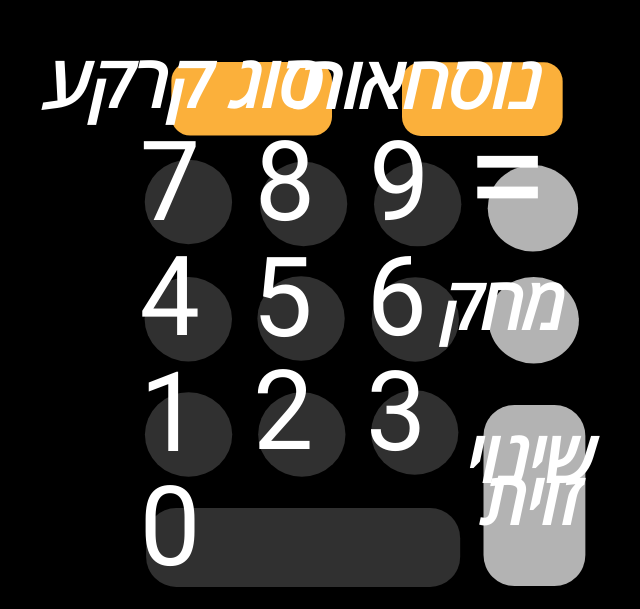
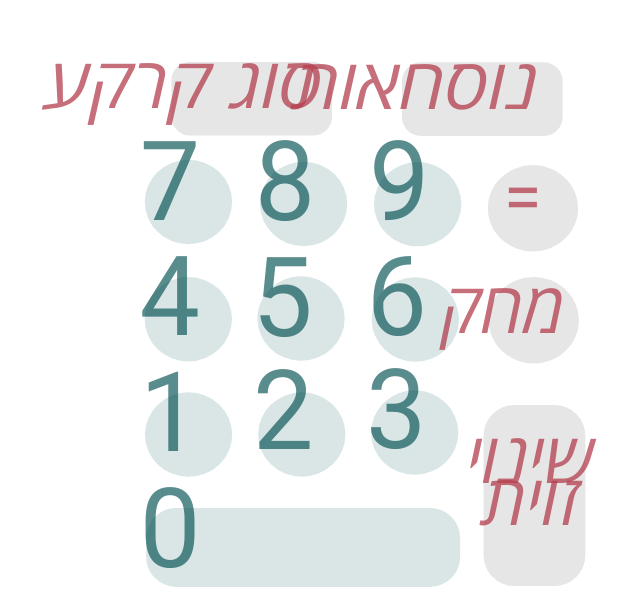
Before and after one commit to madortill/RescueCalculator, a Vue app: page / in a window 1280 px wide. Shown: the part 191-800 px from the top of the page, without its empty margins (273-913 px from the left). Built offline with nearby package versions, Linux system fonts and the light colour scheme.

Commit message:
light mode

```diff
--- a/src/components/Calculator2SVG.vue
+++ b/src/components/Calculator2SVG.vue
@@ -62,10 +62,6 @@
             <text class="cls-2" text-anchor="middle" x="380" y="635">שינוי</text>
             <text class="cls-2" text-anchor="middle" x="380" y="675">זוית</text>
         </g>
-        <!-- <text class="cls-2" transform="translate(350.9 635.54) scale(1.12 1)">
-          <tspan x="59" y="0">שינוי</tspan>
-          <tspan x="50" y="47">זוית</tspan>
-        </text> -->
         <rect class="cls-6" x="299.8" y="197.75" width="69.41" height="151.42" rx="17.78" ry="17.78" transform="translate(61.05 607.96) rotate(-90)" />
         <text class="cls-2" transform="translate(281.08 282.75) scale(1.06 1)">
           <tspan x="103" y="0">נוסחאות</tspan>
--- /dev/null
+++ b/src/components/CalculatorLightSVG.vue
@@ -0,0 +1,105 @@
+<template>
+    <svg xmlns="http://www.w3.org/2000/svg" viewBox="0 0 451.62 754">
+      <defs></defs>
+      <g id="Layer_1" data-name="Layer 1">
+        <rect class="cls-3" width="451.62" height="754"/>
+      </g>
+      <g id="Layer_3" data-name="Layer 3">
+        <ellipse class="cls-5" cx="164.37" cy="589.51" rx="41.16" ry="39.8"/>
+        <text class="cls-4" transform="translate(152.14 601.49) scale(.97 1)">
+            <tspan x="24" y="2">2</tspan>
+        </text>
+        <ellipse class="cls-5" cx="163.65" cy="480.23" rx="41.16" ry="39.8"/>
+        <text class="cls-4" transform="translate(151.42 497.16) scale(.97 1)">
+            <tspan x="24" y="0">5</tspan>
+        </text>
+        <ellipse class="cls-5" cx="166.02" cy="372.21" rx="41.16" ry="39.8"/>
+        <text class="cls-4" transform="translate(153.79 387.4) scale(.97 1)">
+            <tspan x="24" y="0">8</tspan>
+        </text>
+        <ellipse class="cls-5" cx="57.64" cy="589.63" rx="41.16" ry="39.8"/>
+        <text class="cls-4" transform="translate(45.41 602.7) scale(.97 1)">
+            <tspan x="24" y="2">1</tspan>
+        </text>
+        <ellipse class="cls-5" cx="57.38" cy="480.83" rx="41.16" ry="39.8"/>
+        <text class="cls-4" transform="translate(45.15 495.63) scale(.97 1)">
+            <tspan x="24" y="0">4</tspan>
+        </text>
+        <ellipse class="cls-5" cx="57.51" cy="370.38" rx="41.16" ry="39.8"/>
+        <text class="cls-4" transform="translate(45.28 387.26) scale(.97 1)">
+            <tspan x="24" y="0">7</tspan>
+        </text>
+        <rect class="cls-5" x="17.62" y="658.76" width="296" height="74.43" rx="28.45" ry="28.45"/>
+        <text class="cls-4" transform="translate(45.57 712.34) scale(.98 1)">
+            <tspan x="24 " y="2">0</tspan>
+        </text>
+        <ellipse class="cls-5" cx="270.76" cy="587.73" rx="41.16" ry="39.8"/>
+        <text class="cls-4" transform="translate(258.53 602.21) scale(.97 1)">
+            <tspan x="24" y="0">3</tspan>
+        </text>
+        <ellipse class="cls-5" cx="271.34" cy="481.08" rx="41.16" ry="39.8"/>
+        <text class="cls-4" transform="translate(259.11 495.87) scale(.97 1)">
+            <tspan x="24" y="0">6</tspan>
+        </text>
+        <ellipse class="cls-5" cx="273.57" cy="372.42" rx="41.16" ry="39.8"/>
+        <text class="cls-4" transform="translate(261.34 387.53) scale(.97 1)">
+            <tspan x="24" y="0">9</tspan>
+        </text>
+        <ellipse class="cls-6" cx="382.97" cy="481.83" rx="42.58" ry="40.72"/>
+        <text class="cls-1" transform="translate(356.1 493.85) scale(.98 1)">
+            <tspan x="57" y="0">מחק</tspan>
+        </text>
+        <ellipse class="cls-6" cx="382.17" cy="376.34" rx="42.58" ry="40.72"/>
+        <text class="cls-2" transform="translate(367.73 393.04) scale(.98 1)">
+            <tspan x="23" y="-5">=</tspan>
+        </text>
+        <rect class="cls-6" x="82.42" y="197.43" width="69.41" height="151.42" rx="17.78" ry="17.78" transform="translate(-156.02 390.26) rotate(-90)"/>
+        <text class="cls-1" transform="translate(56.51 281.72) scale(1.06 1)">
+            <tspan x="120" y="0">סוג קרקע</tspan>
+        </text>
+        <rect class="cls-6" x="298.22" y="599.02" width="170.8" height="96" rx="29.2" ry="29.2" transform="translate(-263.4 1030.64) rotate(-90)"/>
+
+        <g transform="translate(0, 0)">
+            <text class="cls-1" text-anchor="middle" x="380" y="635">שינוי</text>
+            <text class="cls-1" text-anchor="middle" x="380" y="675">זוית</text>
+        </g>
+
+        <rect class="cls-6" x="299.8" y="197.75" width="69.41" height="151.42" rx="17.78" ry="17.78" transform="translate(61.05 607.96) rotate(-90)"/>
+        <text class="cls-1" transform="translate(281.08 282.75) scale(1.06 1)">
+            <tspan x="100" y="0">נוסחאות</tspan>
+        </text>
+      </g>
+    </svg>
+  </template>
+
+  <style scoped>
+  .cls-1 {
+    font-family: 'OpenSansHebrew';
+    font-size: calc(15px + 4vw);
+  }
+  .cls-1, .cls-2 {
+    fill: #b33e4e;
+    opacity: 0.75;
+  }
+  .cls-3 {
+    fill: #fff;
+    font-size: calc(15px + 10vw);
+  }
+  .cls-4 {
+    fill: #004f51;
+    font-size: calc(15px + 7vw);
+    opacity: 0.65;
+  }
+  .cls-4, .cls-2 {
+    font-family: 'Heebo';
+  }
+  .cls-5 {
+    fill: #dae6e6;
+  }
+  .cls-2 {
+    font-size: calc(15px + 4vw);
+  }
+  .cls-6 {
+    fill: #e6e6e6;
+  }
+  </style>
--- a/src/components/MainScreen.vue
+++ b/src/components/MainScreen.vue
@@ -1,20 +1,20 @@
 <template>
     <div id="main-screen">
-      <!-- <CalculatorSVG class="container"></CalculatorSVG> -->
-       <Calculator2SVG class="container"></Calculator2SVG>
+       <!-- <Calculator2SVG class="container"></Calculator2SVG> -->
+       <CalculatorLightSVG class="container"></CalculatorLightSVG>
     </div>
 </template>
 
 <script>
 import Calculator2SVG from './Calculator2SVG.vue';
-import CalculatorSVG from './CalculatorSVG.vue';
+import CalculatorLightSVG from './CalculatorLightSVG.vue'
 
 
 export default {
   name: "main-screen",
   components: {
-    CalculatorSVG,
-    Calculator2SVG
+    Calculator2SVG,
+    CalculatorLightSVG
   },
   data() {
     return {
@@ -31,7 +31,8 @@ export default {
 #main-screen {
     width: 100%;
     height: 100%;
-    background-color: black;
+    /* background-color: black; */
+    background-color: white;
     background-size: 110% 110%;
 }
 
```
